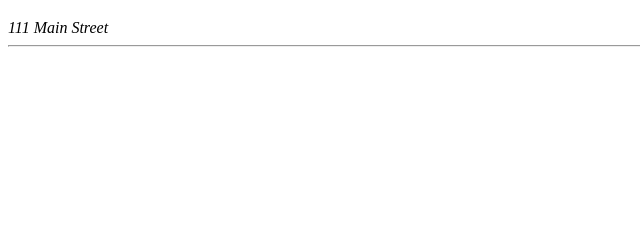
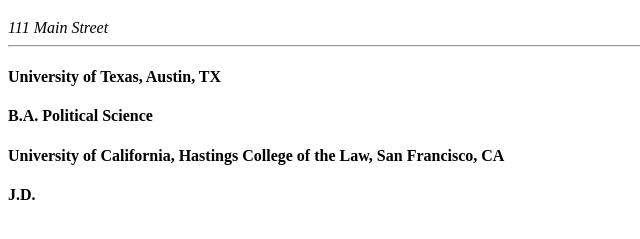
Before and after one commit to Soniaj87/blackkittens, a plain HTML site: page index.html in a window 1280 px wide. Shown: the part 61-300 px from the top of the page, without its empty margins (0-640 px from the left). Drawn offline with Linux system fonts and the light colour scheme.

Commit message:
next update

```diff
--- a/index.html
+++ b/index.html
@@ -13,6 +13,10 @@
 <hr></hr>
 </div>
 <div id="education">
+  <h4>University of Texas, Austin, TX </h4>
+  <h4>B.A. Political Science </h4>
+<h4>University of California, Hastings College of the Law, San Francisco, CA</h4>
+<h4>J.D.</h4>
 </div>
 <div id="workhistory">
 </div>
```
